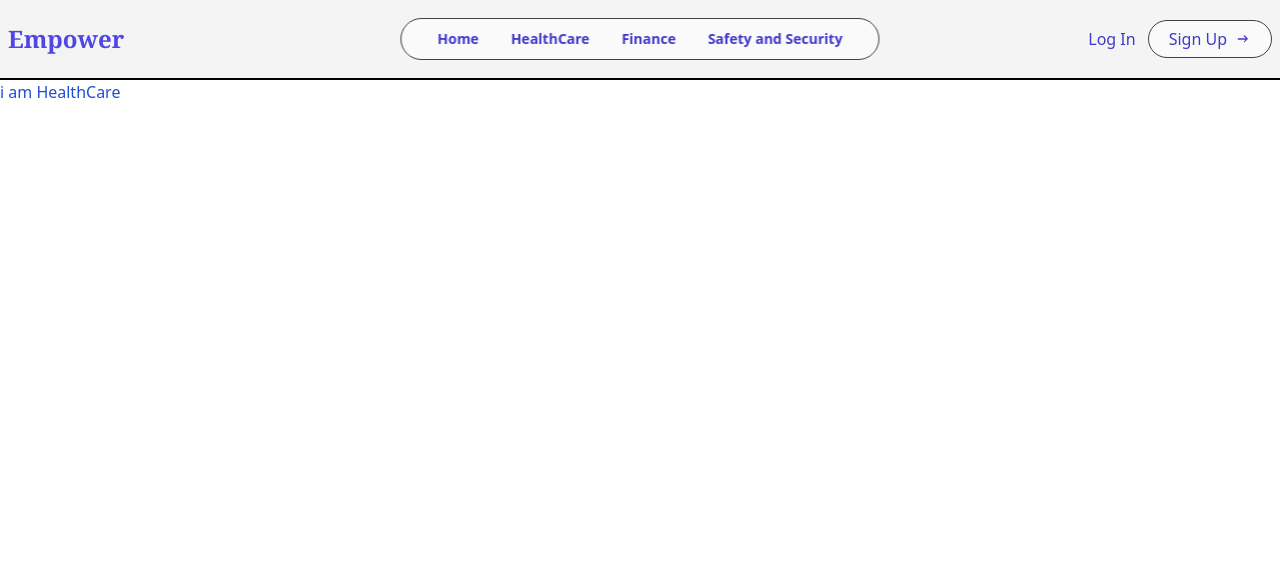
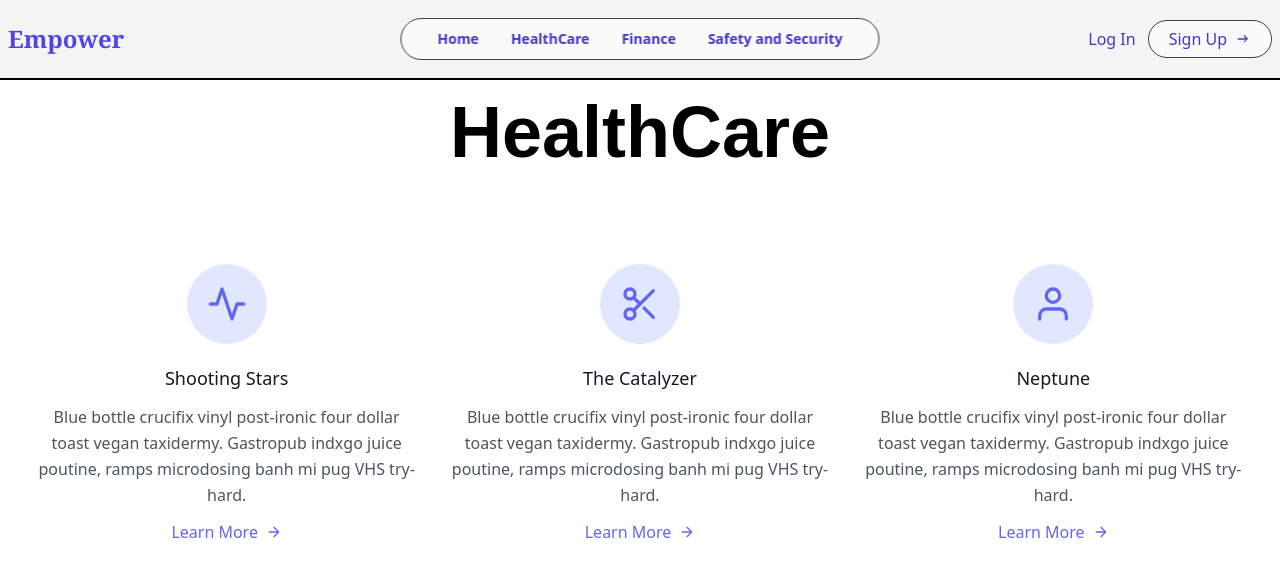
Before and after one commit to AmoghDevWorks/Empower, a React (Create React App) app in the folder frontend/: page /healthcare in a window 1280 px wide. Shown: the top 576 px of the page. Built offline with nearby package versions, Linux system fonts and the light colour scheme.

Commit message:
changes morning

```diff
--- a/frontend/src/components/HealthCare/HealthCare.js
+++ b/frontend/src/components/HealthCare/HealthCare.js
@@ -1,10 +1,69 @@
 import React from 'react'
+import {Link} from 'react-router-dom'
 
 const HealthCare = () => {
   return (
-    <div>
-      i am HealthCare
+    <div className='p-4'>
+        <h1 className='text-center text-black text-7xl font-semibold font-haverbrooke'>HealthCare</h1>
+        <section className="text-gray-600 body-font">
+            <div className="container px-5 py-24 mx-auto">
+                <div className="flex flex-wrap sm:-m-4 -mx-4 -mb-10 -mt-4 md:space-y-0 space-y-6">
+                    <div className="p-4 md:w-1/3 flex flex-col text-center items-center">
+                        <div className="w-20 h-20 inline-flex items-center justify-center rounded-full bg-indigo-100 text-indigo-500 mb-5 flex-shrink-0">
+                        <svg fill="none" stroke="currentColor" stroke-linecap="round" stroke-linejoin="round" stroke-width="2" className="w-10 h-10" viewBox="0 0 24 24">
+                            <path d="M22 12h-4l-3 9L9 3l-3 9H2"></path>
+                        </svg>
+                        </div>
+                        <div className="flex-grow">
+                        <h2 className="text-gray-900 text-lg title-font font-medium mb-3">Shooting Stars</h2>
+                        <p className="leading-relaxed text-base">Blue bottle crucifix vinyl post-ironic four dollar toast vegan taxidermy. Gastropub indxgo juice poutine, ramps microdosing banh mi pug VHS try-hard.</p>
+                        <Link className="mt-3 text-indigo-500 inline-flex items-center">Learn More
+                            <svg fill="none" stroke="currentColor" stroke-linecap="round" stroke-linejoin="round" stroke-width="2" className="w-4 h-4 ml-2" viewBox="0 0 24 24">
+                            <path d="M5 12h14M12 5l7 7-7 7"></path>
+                            </svg>
+                        </Link>
+                    </div>
+                </div>
+                <div className="p-4 md:w-1/3 flex flex-col text-center items-center">
+                    <div className="w-20 h-20 inline-flex items-center justify-center rounded-full bg-indigo-100 text-indigo-500 mb-5 flex-shrink-0">
+                        <svg fill="none" stroke="currentColor" stroke-linecap="round" stroke-linejoin="round" stroke-width="2" className="w-10 h-10" viewBox="0 0 24 24">
+                            <circle cx="6" cy="6" r="3"></circle>
+                            <circle cx="6" cy="18" r="3"></circle>
+                            <path d="M20 4L8.12 15.88M14.47 14.48L20 20M8.12 8.12L12 12"></path>
+                        </svg>
+                        </div>
+                        <div className="flex-grow">
+                        <h2 className="text-gray-900 text-lg title-font font-medium mb-3">The Catalyzer</h2>
+                        <p className="leading-relaxed text-base">Blue bottle crucifix vinyl post-ironic four dollar toast vegan taxidermy. Gastropub indxgo juice poutine, ramps microdosing banh mi pug VHS try-hard.</p>
+                        <Link className="mt-3 text-indigo-500 inline-flex items-center">Learn More
+                            <svg fill="none" stroke="currentColor" stroke-linecap="round" stroke-linejoin="round" stroke-width="2" className="w-4 h-4 ml-2" viewBox="0 0 24 24">
+                            <path d="M5 12h14M12 5l7 7-7 7"></path>
+                            </svg>
+                        </Link>
+                    </div>
+                </div>
+                <div className="p-4 md:w-1/3 flex flex-col text-center items-center">
+                    <div className="w-20 h-20 inline-flex items-center justify-center rounded-full bg-indigo-100 text-indigo-500 mb-5 flex-shrink-0">
+                        <svg fill="none" stroke="currentColor" stroke-linecap="round" stroke-linejoin="round" stroke-width="2" className="w-10 h-10" viewBox="0 0 24 24">
+                            <path d="M20 21v-2a4 4 0 00-4-4H8a4 4 0 00-4 4v2"></path>
+                            <circle cx="12" cy="7" r="4"></circle>
+                        </svg>
+                        </div>
+                        <div className="flex-grow">
+                        <h2 className="text-gray-900 text-lg title-font font-medium mb-3">Neptune</h2>
+                        <p className="leading-relaxed text-base">Blue bottle crucifix vinyl post-ironic four dollar toast vegan taxidermy. Gastropub indxgo juice poutine, ramps microdosing banh mi pug VHS try-hard.</p>
+                        <Link className="mt-3 text-indigo-500 inline-flex items-center">Learn More
+                            <svg fill="none" stroke="currentColor" stroke-linecap="round" stroke-linejoin="round" stroke-width="2" className="w-4 h-4 ml-2" viewBox="0 0 24 24">
+                            <path d="M5 12h14M12 5l7 7-7 7"></path>
+                            </svg>
+                        </Link>
+                        </div>
+                    </div>
+                </div>
+            </div>
+        </section>
     </div>
+
   )
 }
 
--- a/frontend/src/components/Navbar.js
+++ b/frontend/src/components/Navbar.js
@@ -25,21 +25,21 @@ const Navbar = () => {
                 </div>
                 <span className="z-10 relative text-md">Home</span>
             </Link>
-            <Link to={''} className="hover:text-zinc-100 hover:bg-zinc-800 hover:rounded-full transition px-4 py-1.5 duration-700 rounded-full relative group isolate">
+            <Link to={'/healthcare'} className="hover:text-zinc-100 hover:bg-zinc-800 hover:rounded-full transition px-4 py-1.5 duration-700 rounded-full relative group isolate">
                 <div className="absolute -bottom-5 left-1/2 -translate-x-1/2  duration-700 w-8 h-6 blur-[12px] bg-zinc-700 opacity-0 group-hover:opacity-100 transition -z-10">
                 </div>
                 <div className="absolute -top-5 left-1/2 -translate-x-1/2  duration-700 w-8 h-6 blur-[12px] bg-zinc-700 opacity-0 group-hover:opacity-100 transition -z-10">
                 </div>
                 <span className="z-10 relative text-md">HealthCare</span>
             </Link>
-            <Link to={''} className="hover:text-zinc-100 hover:bg-zinc-800 hover:rounded-full transition px-4 py-1.5 duration-700 rounded-full relative group isolate">
+            <Link to={'/finance'} className="hover:text-zinc-100 hover:bg-zinc-800 hover:rounded-full transition px-4 py-1.5 duration-700 rounded-full relative group isolate">
                 <div className="absolute -bottom-5 left-1/2 -translate-x-1/2  duration-700 w-8 h-6 blur-[12px] bg-zinc-700 opacity-0 group-hover:opacity-100 transition -z-10">
                 </div>
                 <div className="absolute -top-5 left-1/2 -translate-x-1/2  duration-700 w-8 h-6 blur-[12px] bg-zinc-700 opacity-0 group-hover:opacity-100 transition -z-10">
                 </div>
                 <span className="z-10 relative text-md">Finance</span>
             </Link>
-            <Link to={''} className="hover:text-zinc-100 hover:bg-zinc-800 hover:rounded-full transition px-4 py-1.5 duration-700 rounded-full relative group isolate">
+            <Link to={'/safetyandsecurity'} className="hover:text-zinc-100 hover:bg-zinc-800 hover:rounded-full transition px-4 py-1.5 duration-700 rounded-full relative group isolate">
                 <div className="absolute -bottom-5 left-1/2 -translate-x-1/2  duration-700 w-8 h-6 blur-[12px] bg-zinc-700 opacity-0 group-hover:opacity-100 transition -z-10">
                 </div>
                 <div className="absolute -top-5 left-1/2 -translate-x-1/2  duration-700 w-8 h-6 blur-[12px] bg-zinc-700 opacity-0 group-hover:opacity-100 transition -z-10">
--- /dev/null
+++ b/frontend/src/fonts.css
@@ -0,0 +1,6 @@
+@font-face {
+    font-family: 'haverbrooke';
+    src: url('../../public/fonts/HaverbrookeHollow-rgZ7K.ttf') format('opentype');
+    font-weight: normal;
+    font-style: normal;
+}
--- a/frontend/tailwind.config.js
+++ b/frontend/tailwind.config.js
@@ -2,7 +2,11 @@
 module.exports = {
   content: ["./src/**/*.{html,js}"],
   theme: {
-    extend: {},
+    extend: {
+      fontFamily: {
+        haverbrooke: ['haverbrooke', 'sans-serif'], // Register the custom font
+      },
+    },
   },
   plugins: [],
 }
```
Also changed, not shown: frontend/public/fonts/HaverbrookeHollow-rgZ7K.ttf (added).
